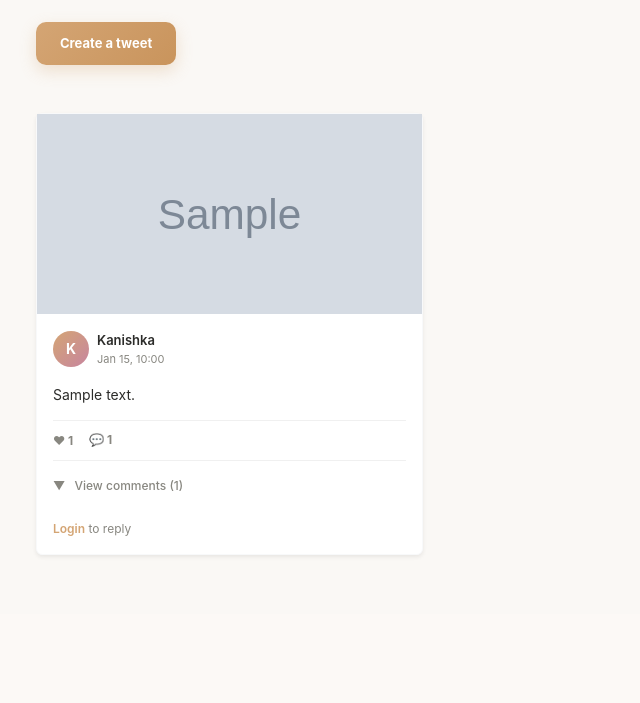
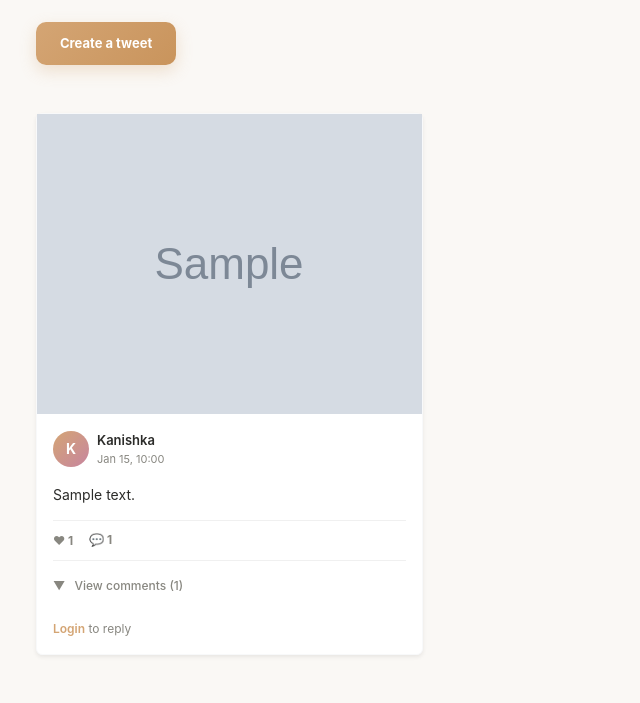
Before and after one commit to Ksh-16/Chirps_django, a Django app: page /tweet/ in a window 1280 px wide. Shown: the part 186-889 px from the top of the page, without its empty margins (0-640 px from the left). Before the commit the page ends 743 px from the top, so only its background shows below. Run offline with Django 5.2, Linux system fonts and the light colour scheme; data comes from the database, SQL or seed files in the repository; tables that the repository leaves empty hold one stand-in row (values such as "Sample post"); grey boxes marked "Sample" are stand-in pictures.

Commit message:
redesigned tweet list page by updating height size

```diff
--- a/Chirps/tweet/templates/tweet_list.html
+++ b/Chirps/tweet/templates/tweet_list.html
@@ -19,7 +19,7 @@ Tweet
       <div class="card h-100 border-light shadow-sm">
 
         <!-- Image -->
-        <div style="height: 200px; overflow: hidden; background: linear-gradient(135deg, #e8c4a8, #f5d5c0);">
+        <div style="height: 300px; overflow: hidden; background: linear-gradient(135deg, #e8c4a8, #f5d5c0);">
           {% if tweet.photo %}
             <img src="{{ tweet.photo.url }}" alt="Tweet image" class="w-100 h-100" style="object-fit: cover;">
           {% endif %}
```
